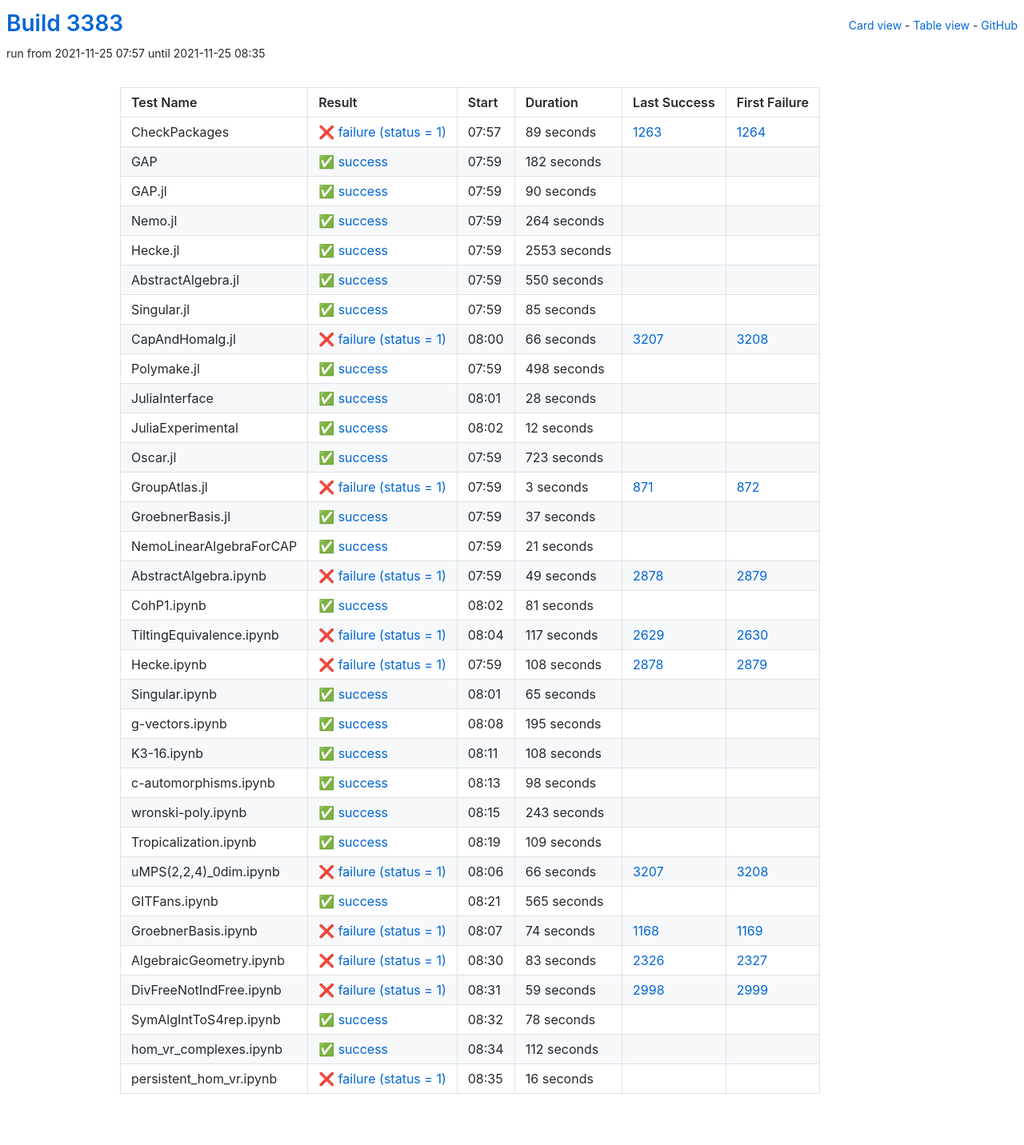
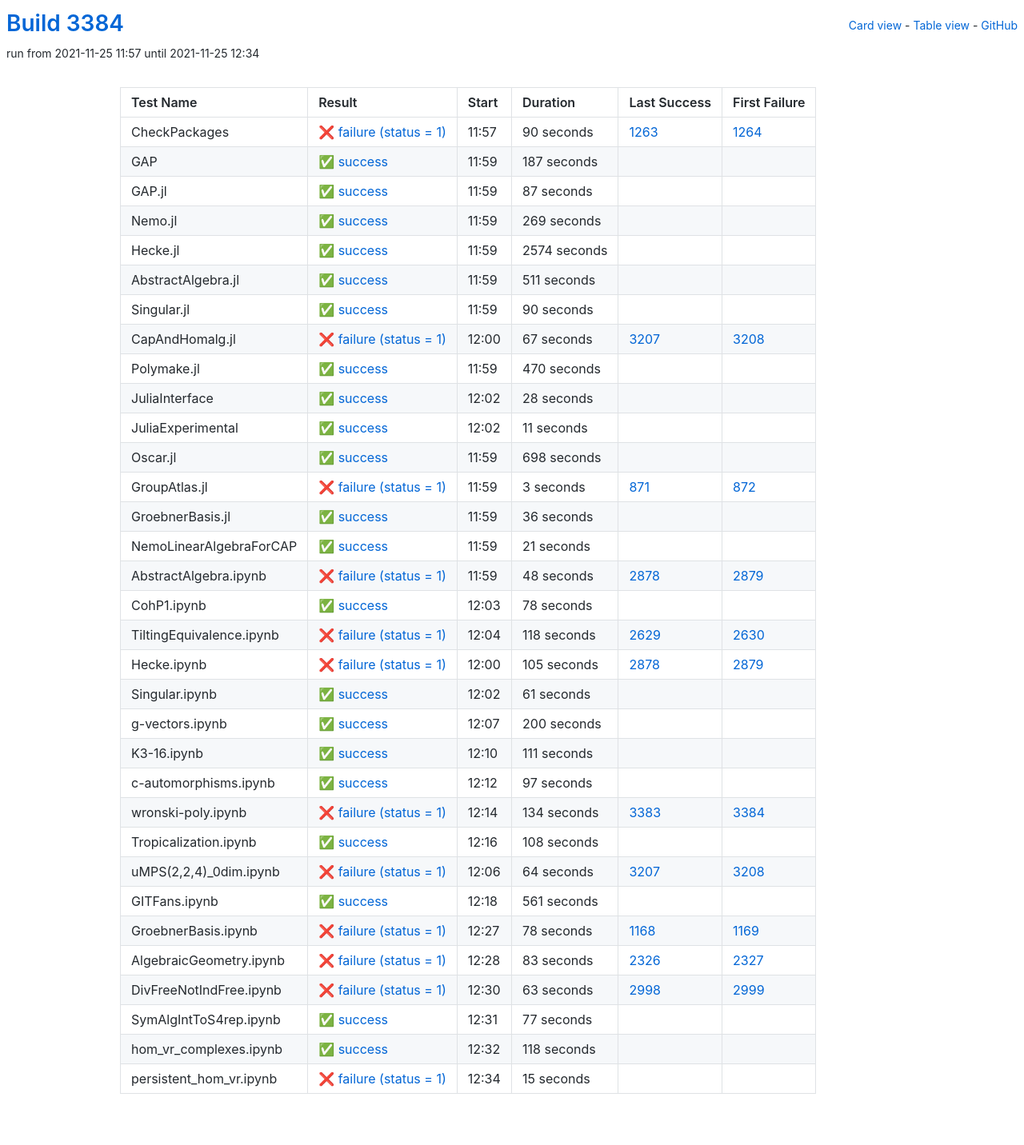
Before and after one commit to oscar-system/oscar-ci-status-stable, a Jekyll site: the page built from table.html, in a window 1280 px wide. Shown: the whole page at 80% size. Built offline with Jekyll 4.4.1, drawn with Linux system fonts in a browser that asks for light colours.

Commit message:
Build #3384

```diff
--- a/_data/ci.yml
+++ b/_data/ci.yml
@@ -1,6 +1,6 @@
 ---
-build: 3383
-build_url: https://oscarci.mathematik.uni-kl.de/job/oscar-stable/3383/
+build: 3384
+build_url: https://oscarci.mathematik.uni-kl.de/job/oscar-stable/3384/
 job: oscar-stable
 organization: oscar-system
 repo: oscar-ci-status-stable
@@ -8,32 +8,80 @@ repourl: https://github.com/oscar-system/oscar-ci-status-stable
 tests:
 - name: CheckPackages
   id: checkpackages
-  log: https://oscarci.mathematik.uni-kl.de/job/oscar-stable/3383/artifact/logs/build-3383/CheckPackages.log
-  start: 2021-11-25 07:57
+  log: https://oscarci.mathematik.uni-kl.de/job/oscar-stable/3384/artifact/logs/build-3384/CheckPackages.log
+  start: 2021-11-25 11:57
   success: false
   exitcode: 1
   status: failure
-  duration: 89
+  duration: 90
   last_success: 1263
   last_success_url: https://oscarci.mathematik.uni-kl.de/job/oscar-stable/1263/
   first_failure: 1264
   first_failure_url: https://oscarci.mathematik.uni-kl.de/job/oscar-stable/1264/
 - name: GAP
   id: gap
-  log: https://oscarci.mathematik.uni-kl.de/job/oscar-stable/3383/artifact/logs/build-3383/GAP.log
-  start: 2021-11-25 07:59
+  log: https://oscarci.mathematik.uni-kl.de/job/oscar-stable/3384/artifact/logs/build-3384/GAP.log
+  start: 2021-11-25 11:59
   success: true
   exitcode: 0
   status: success
-  duration: 182
+  duration: 187
   last_success: false
   last_success_url:
   first_failure: false
   first_failure_url:
 - name: GAP.jl
   id: gap-jl
-  log: https://oscarci.mathematik.uni-kl.de/job/oscar-stable/3383/artifact/logs/build-3383/GAP.jl.log
-  start: 2021-11-25 07:59
+  log: https://oscarci.mathematik.uni-kl.de/job/oscar-stable/3384/artifact/logs/build-3384/GAP.jl.log
+  start: 2021-11-25 11:59
+  success: true
+  exitcode: 0
+  status: success
+  duration: 87
+  last_success: false
+  last_success_url:
+  first_failure: false
+  first_failure_url:
+- name: Nemo.jl
+  id: nemo-jl
+  log: https://oscarci.mathematik.uni-kl.de/job/oscar-stable/3384/artifact/logs/build-3384/Nemo.jl.log
+  start: 2021-11-25 11:59
+  success: true
+  exitcode: 0
+  status: success
+  duration: 269
+  last_success: false
+  last_success_url:
+  first_failure: false
+  first_failure_url:
+- name: Hecke.jl
+  id: hecke-jl
+  log: https://oscarci.mathematik.uni-kl.de/job/oscar-stable/3384/artifact/logs/build-3384/Hecke.jl.log
+  start: 2021-11-25 11:59
+  success: true
+  exitcode: 0
+  status: success
+  duration: 2574
+  last_success: false
+  last_success_url:
+  first_failure: false
+  first_failure_url:
+- name: AbstractAlgebra.jl
+  id: abstractalgebra-jl
+  log: https://oscarci.mathematik.uni-kl.de/job/oscar-stable/3384/artifact/logs/build-3384/AbstractAlgebra.jl.log
+  start: 2021-11-25 11:59
+  success: true
+  exitcode: 0
+  status: success
+  duration: 511
+  last_success: false
+  last_success_url:
+  first_failure: false
+  first_failure_url:
+- name: Singular.jl
+  id: singular-jl
+  log: https://oscarci.mathematik.uni-kl.de/job/oscar-stable/3384/artifact/logs/build-3384/Singular.jl.log
+  start: 2021-11-25 11:59
   success: true
   exitcode: 0
   status: success
@@ -42,82 +90,34 @@ tests:
   last_success_url:
   first_failure: false
   first_failure_url:
-- name: Nemo.jl
-  id: nemo-jl
-  log: https://oscarci.mathematik.uni-kl.de/job/oscar-stable/3383/artifact/logs/build-3383/Nemo.jl.log
-  start: 2021-11-25 07:59
-  success: true
-  exitcode: 0
-  status: success
-  duration: 264
-  last_success: false
-  last_success_url:
-  first_failure: false
-  first_failure_url:
-- name: Hecke.jl
-  id: hecke-jl
-  log: https://oscarci.mathematik.uni-kl.de/job/oscar-stable/3383/artifact/logs/build-3383/Hecke.jl.log
-  start: 2021-11-25 07:59
-  success: true
-  exitcode: 0
-  status: success
-  duration: 2553
-  last_success: false
-  last_success_url:
-  first_failure: false
-  first_failure_url:
-- name: AbstractAlgebra.jl
-  id: abstractalgebra-jl
-  log: https://oscarci.mathematik.uni-kl.de/job/oscar-stable/3383/artifact/logs/build-3383/AbstractAlgebra.jl.log
-  start: 2021-11-25 07:59
-  success: true
-  exitcode: 0
-  status: success
-  duration: 550
-  last_success: false
-  last_success_url:
-  first_failure: false
-  first_failure_url:
-- name: Singular.jl
-  id: singular-jl
-  log: https://oscarci.mathematik.uni-kl.de/job/oscar-stable/3383/artifact/logs/build-3383/Singular.jl.log
-  start: 2021-11-25 07:59
-  success: true
-  exitcode: 0
-  status: success
-  duration: 85
-  last_success: false
-  last_success_url:
-  first_failure: false
-  first_failure_url:
 - name: CapAndHomalg.jl
   id: capandhomalg-jl
-  log: https://oscarci.mathematik.uni-kl.de/job/oscar-stable/3383/artifact/logs/build-3383/CapAndHomalg.jl.log
-  start: 2021-11-25 08:00
+  log: https://oscarci.mathematik.uni-kl.de/job/oscar-stable/3384/artifact/logs/build-3384/CapAndHomalg.jl.log
+  start: 2021-11-25 12:00
   success: false
   exitcode: 1
   status: failure
-  duration: 66
+  duration: 67
   last_success: 3207
   last_success_url: https://oscarci.mathematik.uni-kl.de/job/oscar-stable/3207/
   first_failure: 3208
   first_failure_url: https://oscarci.mathematik.uni-kl.de/job/oscar-stable/3208/
 - name: Polymake.jl
   id: polymake-jl
-  log: https://oscarci.mathematik.uni-kl.de/job/oscar-stable/3383/artifact/logs/build-3383/Polymake.jl.log
-  start: 2021-11-25 07:59
+  log: https://oscarci.mathematik.uni-kl.de/job/oscar-stable/3384/artifact/logs/build-3384/Polymake.jl.log
+  start: 2021-11-25 11:59
   success: true
   exitcode: 0
   status: success
-  duration: 498
+  duration: 470
   last_success: false
   last_success_url:
   first_failure: false
   first_failure_url:
 - name: JuliaInterface
   id: juliainterface
-  log: https://oscarci.mathematik.uni-kl.de/job/oscar-stable/3383/artifact/logs/build-3383/JuliaInterface.log
-  start: 2021-11-25 08:01
+  log: https://oscarci.mathematik.uni-kl.de/job/oscar-stable/3384/artifact/logs/build-3384/JuliaInterface.log
+  start: 2021-11-25 12:02
   success: true
   exitcode: 0
   status: success
@@ -128,32 +128,32 @@ tests:
   first_failure_url:
 - name: JuliaExperimental
   id: juliaexperimental
-  log: https://oscarci.mathematik.uni-kl.de/job/oscar-stable/3383/artifact/logs/build-3383/JuliaExperimental.log
-  start: 2021-11-25 08:02
+  log: https://oscarci.mathematik.uni-kl.de/job/oscar-stable/3384/artifact/logs/build-3384/JuliaExperimental.log
+  start: 2021-11-25 12:02
   success: true
   exitcode: 0
   status: success
-  duration: 12
+  duration: 11
   last_success: false
   last_success_url:
   first_failure: false
   first_failure_url:
 - name: Oscar.jl
   id: oscar-jl
-  log: https://oscarci.mathematik.uni-kl.de/job/oscar-stable/3383/artifact/logs/build-3383/Oscar.jl.log
-  start: 2021-11-25 07:59
+  log: https://oscarci.mathematik.uni-kl.de/job/oscar-stable/3384/artifact/logs/build-3384/Oscar.jl.log
+  start: 2021-11-25 11:59
   success: true
   exitcode: 0
   status: success
-  duration: 723
+  duration: 698
   last_success: false
   last_success_url:
   first_failure: false
   first_failure_url:
 - name: GroupAtlas.jl
   id: groupatlas-jl
-  log: https://oscarci.mathematik.uni-kl.de/job/oscar-stable/3383/artifact/logs/build-3383/GroupAtlas.jl.log
-  start: 2021-11-25 07:59
+  log: https://oscarci.mathematik.uni-kl.de/job/oscar-stable/3384/artifact/logs/build-3384/GroupAtlas.jl.log
+  start: 2021-11-25 11:59
   success: false
   exitcode: 1
   status: failure
@@ -164,20 +164,20 @@ tests:
   first_failure_url: https://oscarci.mathematik.uni-kl.de/job/oscar-stable/872/
 - name: GroebnerBasis.jl
   id: groebnerbasis-jl
-  log: https://oscarci.mathematik.uni-kl.de/job/oscar-stable/3383/artifact/logs/build-3383/GroebnerBasis.jl.log
-  start: 2021-11-25 07:59
+  log: https://oscarci.mathematik.uni-kl.de/job/oscar-stable/3384/artifact/logs/build-3384/GroebnerBasis.jl.log
+  start: 2021-11-25 11:59
   success: true
   exitcode: 0
   status: success
-  duration: 37
+  duration: 36
   last_success: false
   last_success_url:
   first_failure: false
   first_failure_url:
 - name: NemoLinearAlgebraForCAP
   id: nemolinearalgebraforcap
-  log: https://oscarci.mathematik.uni-kl.de/job/oscar-stable/3383/artifact/logs/build-3383/NemoLinearAlgebraForCAP.log
-  start: 2021-11-25 07:59
+  log: https://oscarci.mathematik.uni-kl.de/job/oscar-stable/3384/artifact/logs/build-3384/NemoLinearAlgebraForCAP.log
+  start: 2021-11-25 11:59
   success: true
   exitcode: 0
   status: success
@@ -188,80 +188,116 @@ tests:
   first_failure_url:
 - name: AbstractAlgebra.ipynb
   id: abstractalgebra-ipynb
-  log: https://oscarci.mathematik.uni-kl.de/job/oscar-stable/3383/artifact/logs/build-3383/AbstractAlgebra.ipynb.log
-  start: 2021-11-25 07:59
+  log: https://oscarci.mathematik.uni-kl.de/job/oscar-stable/3384/artifact/logs/build-3384/AbstractAlgebra.ipynb.log
+  start: 2021-11-25 11:59
   success: false
   exitcode: 1
   status: failure
-  duration: 49
+  duration: 48
   last_success: 2878
   last_success_url: https://oscarci.mathematik.uni-kl.de/job/oscar-stable/2878/
   first_failure: 2879
   first_failure_url: https://oscarci.mathematik.uni-kl.de/job/oscar-stable/2879/
 - name: CohP1.ipynb
   id: cohp1-ipynb
-  log: https://oscarci.mathematik.uni-kl.de/job/oscar-stable/3383/artifact/logs/build-3383/CohP1.ipynb.log
-  start: 2021-11-25 08:02
+  log: https://oscarci.mathematik.uni-kl.de/job/oscar-stable/3384/artifact/logs/build-3384/CohP1.ipynb.log
+  start: 2021-11-25 12:03
   success: true
   exitcode: 0
   status: success
-  duration: 81
+  duration: 78
   last_success: false
   last_success_url:
   first_failure: false
   first_failure_url:
 - name: TiltingEquivalence.ipynb
   id: tiltingequivalence-ipynb
-  log: https://oscarci.mathematik.uni-kl.de/job/oscar-stable/3383/artifact/logs/build-3383/TiltingEquivalence.ipynb.log
-  start: 2021-11-25 08:04
+  log: https://oscarci.mathematik.uni-kl.de/job/oscar-stable/3384/artifact/logs/build-3384/TiltingEquivalence.ipynb.log
+  start: 2021-11-25 12:04
   success: false
   exitcode: 1
   status: failure
-  duration: 117
+  duration: 118
   last_success: 2629
   last_success_url: https://oscarci.mathematik.uni-kl.de/job/oscar-stable/2629/
   first_failure: 2630
   first_failure_url: https://oscarci.mathematik.uni-kl.de/job/oscar-stable/2630/
 - name: Hecke.ipynb
   id: hecke-ipynb
-  log: https://oscarci.mathematik.uni-kl.de/job/oscar-stable/3383/artifact/logs/build-3383/Hecke.ipynb.log
-  start: 2021-11-25 07:59
+  log: https://oscarci.mathematik.uni-kl.de/job/oscar-stable/3384/artifact/logs/build-3384/Hecke.ipynb.log
+  start: 2021-11-25 12:00
   success: false
   exitcode: 1
   status: failure
-  duration: 108
+  duration: 105
   last_success: 2878
   last_success_url: https://oscarci.mathematik.uni-kl.de/job/oscar-stable/2878/
   first_failure: 2879
   first_failure_url: https://oscarci.mathematik.uni-kl.de/job/oscar-stable/2879/
 - name: Singular.ipynb
   id: singular-ipynb
-  log: https://oscarci.mathematik.uni-kl.de/job/oscar-stable/3383/artifact/logs/build-3383/Singular.ipynb.log
-  start: 2021-11-25 08:01
+  log: https://oscarci.mathematik.uni-kl.de/job/oscar-stable/3384/artifact/logs/build-3384/Singular.ipynb.log
+  start: 2021-11-25 12:02
   success: true
   exitcode: 0
   status: success
-  duration: 65
+  duration: 61
   last_success: false
   last_success_url:
   first_failure: false
   first_failure_url:
 - name: g-vectors.ipynb
   id: g-vectors-ipynb
-  log: https://oscarci.mathematik.uni-kl.de/job/oscar-stable/3383/artifact/logs/build-3383/g-vectors.ipynb.log
-  start: 2021-11-25 08:08
+  log: https://oscarci.mathematik.uni-kl.de/job/oscar-stable/3384/artifact/logs/build-3384/g-vectors.ipynb.log
+  start: 2021-11-25 12:07
   success: true
   exitcode: 0
   status: success
-  duration: 195
+  duration: 200
   last_success: false
   last_success_url:
   first_failure: false
   first_failure_url:
 - name: K3-16.ipynb
   id: k3-16-ipynb
-  log: https://oscarci.mathematik.uni-kl.de/job/oscar-stable/3383/artifact/logs/build-3383/K3-16.ipynb.log
-  start: 2021-11-25 08:11
+  log: https://oscarci.mathematik.uni-kl.de/job/oscar-stable/3384/artifact/logs/build-3384/K3-16.ipynb.log
+  start: 2021-11-25 12:10
+  success: true
+  exitcode: 0
+  status: success
+  duration: 111
+  last_success: false
+  last_success_url:
+  first_failure: false
+  first_failure_url:
+- name: c-automorphisms.ipynb
+  id: c-automorphisms-ipynb
+  log: https://oscarci.mathematik.uni-kl.de/job/oscar-stable/3384/artifact/logs/build-3384/c-automorphisms.ipynb.log
+  start: 2021-11-25 12:12
+  success: true
+  exitcode: 0
+  status: success
+  duration: 97
+  last_success: false
+  last_success_url:
+  first_failure: false
+  first_failure_url:
+- name: wronski-poly.ipynb
+  id: wronski-poly-ipynb
+  log: https://oscarci.mathematik.uni-kl.de/job/oscar-stable/3384/artifact/logs/build-3384/wronski-poly.ipynb.log
+  start: 2021-11-25 12:14
+  success: false
+  exitcode: 1
+  status: failure
+  duration: 134
+  last_success: 3383
+  last_success_url: https://oscarci.mathematik.uni-kl.de/job/oscar-stable/3383/
+  first_failure: 3384
+  first_failure_url: https://oscarci.mathematik.uni-kl.de/job/oscar-stable/3384/
+- name: Tropicalization.ipynb
+  id: tropicalization-ipynb
+  log: https://oscarci.mathematik.uni-kl.de/job/oscar-stable/3384/artifact/logs/build-3384/Tropicalization.ipynb.log
+  start: 2021-11-25 12:16
   success: true
   exitcode: 0
   status: success
@@ -270,82 +306,46 @@ tests:
   last_success_url:
   first_failure: false
   first_failure_url:
-- name: c-automorphisms.ipynb
-  id: c-automorphisms-ipynb
-  log: https://oscarci.mathematik.uni-kl.de/job/oscar-stable/3383/artifact/logs/build-3383/c-automorphisms.ipynb.log
-  start: 2021-11-25 08:13
-  success: true
-  exitcode: 0
-  status: success
-  duration: 98
-  last_success: false
-  last_success_url:
-  first_failure: false
-  first_failure_url:
-- name: wronski-poly.ipynb
-  id: wronski-poly-ipynb
-  log: https://oscarci.mathematik.uni-kl.de/job/oscar-stable/3383/artifact/logs/build-3383/wronski-poly.ipynb.log
-  start: 2021-11-25 08:15
-  success: true
-  exitcode: 0
-  status: success
-  duration: 243
-  last_success: false
-  last_success_url:
-  first_failure: false
-  first_failure_url:
-- name: Tropicalization.ipynb
-  id: tropicalization-ipynb
-  log: https://oscarci.mathematik.uni-kl.de/job/oscar-stable/3383/artifact/logs/build-3383/Tropicalization.ipynb.log
-  start: 2021-11-25 08:19
-  success: true
-  exitcode: 0
-  status: success
-  duration: 109
-  last_success: false
-  last_success_url:
-  first_failure: false
-  first_failure_url:
 - name: uMPS(2,2,4)_0dim.ipynb
   id: umps-2-2-4-0dim-ipynb
-  log: https://oscarci.mathematik.uni-kl.de/job/oscar-stable/3383/artifact/logs/build-3383/uMPS-2-2-4-_0dim.ipynb.log
-  start: 2021-11-25 08:06
+  log: https://oscarci.mathematik.uni-kl.de/job/oscar-stable/3384/artifact/logs/build-3384/uMPS-2-2-4-_0dim.ipynb.log
+  start: 2021-11-25 12:06
   success: false
   exitcode: 1
   status: failure
-  duration: 66
+  duration: 64
   last_success: 3207
   last_success_url: https://oscarci.mathematik.uni-kl.de/job/oscar-stable/3207/
   first_failure: 3208
   first_failure_url: https://oscarci.mathematik.uni-kl.de/job/oscar-stable/3208/
 - name: GITFans.ipynb
   id: gitfans-ipynb
-  log: https://oscarci.mathematik.uni-kl.de/job/oscar-stable/3383/artifact/logs/build-3383/GITFans.ipynb.log
-  start: 2021-11-25 08:21
+  log: https://oscarci.mathematik.uni-kl.de/job/oscar-stable/3384/artifact/logs/build-3384/GITFans.ipynb.log
+  start: 2021-11-25 12:18
   success: true
   exitcode: 0
   status: success
-  duration: 565
+  duration: 561
   last_success: false
   last_success_url:
   first_failure: false
   first_failure_url:
 - name: GroebnerBasis.ipynb
   id: groebnerbasis-ipynb
-  log: https://oscarci.mathematik.uni-kl.de/job/oscar-stable/3383/artifact/logs/build-3383/GroebnerBasis.ipynb.log
-  start: 2021-11-25 08:07
+  log: https://oscarci.mathematik.uni-kl.de/job/oscar-stable/3384/artifact/logs/build-3384/GroebnerBasis.ipynb.log
+  start: 2021-11-25 12:27
   success: false
   exitcode: 1
   status: failure
-  duration: 74
+  duration: 78
   last_success: 1168
   last_success_url: https://oscarci.mathematik.uni-kl.de/job/oscar-stable/1168/
   first_failure: 1169
   first_failure_url: https://oscarci.mathematik.uni-kl.de/job/oscar-stable/1169/
 - name: AlgebraicGeometry.ipynb
   id: algebraicgeometry-ipynb
-  log: https://oscarci.mathematik.uni-kl.de/job/oscar-stable/3383/artifact/logs/build-3383/AlgebraicGeometry.ipynb.log
-  start: 2021-11-25 08:30
+  log: https://oscarci.mathematik.uni-kl.de/job/oscar-stable/3384/artifact/logs/build-3384/AlgebraicGeometry.ipynb.log
+  start: 2021-11-25 12:28
   success: false
   exitcode: 1
   status: failure
@@ -356,48 +356,48 @@ tests:
   first_failure_url: https://oscarci.mathematik.uni-kl.de/job/oscar-stable/2327/
 - name: DivFreeNotIndFree.ipynb
   id: divfreenotindfree-ipynb
-  log: https://oscarci.mathematik.uni-kl.de/job/oscar-stable/3383/artifact/logs/build-3383/DivFreeNotIndFree.ipynb.log
-  start: 2021-11-25 08:31
+  log: https://oscarci.mathematik.uni-kl.de/job/oscar-stable/3384/artifact/logs/build-3384/DivFreeNotIndFree.ipynb.log
+  start: 2021-11-25 12:30
   success: false
   exitcode: 1
   status: failure
-  duration: 59
+  duration: 63
   last_success: 2998
   last_success_url: https://oscarci.mathematik.uni-kl.de/job/oscar-stable/2998/
   first_failure: 2999
   first_failure_url: https://oscarci.mathematik.uni-kl.de/job/oscar-stable/2999/
 - name: SymAlgIntToS4rep.ipynb
   id: symalginttos4rep-ipynb
-  log: https://oscarci.mathematik.uni-kl.de/job/oscar-stable/3383/artifact/logs/build-3383/SymAlgIntToS4rep.ipynb.log
-  start: 2021-11-25 08:32
+  log: https://oscarci.mathematik.uni-kl.de/job/oscar-stable/3384/artifact/logs/build-3384/SymAlgIntToS4rep.ipynb.log
+  start: 2021-11-25 12:31
   success: true
   exitcode: 0
   status: success
-  duration: 78
+  duration: 77
   last_success: false
   last_success_url:
   first_failure: false
   first_failure_url:
 - name: hom_vr_complexes.ipynb
   id: hom-vr-complexes-ipynb
-  log: https://oscarci.mathematik.uni-kl.de/job/oscar-stable/3383/artifact/logs/build-3383/hom_vr_complexes.ipynb.log
-  start: 2021-11-25 08:34
+  log: https://oscarci.mathematik.uni-kl.de/job/oscar-stable/3384/artifact/logs/build-3384/hom_vr_complexes.ipynb.log
+  start: 2021-11-25 12:32
   success: true
   exitcode: 0
   status: success
-  duration: 112
+  duration: 118
   last_success: false
   last_success_url:
   first_failure: false
   first_failure_url:
 - name: persistent_hom_vr.ipynb
   id: persistent-hom-vr-ipynb
-  log: https://oscarci.mathematik.uni-kl.de/job/oscar-stable/3383/artifact/logs/build-3383/persistent_hom_vr.ipynb.log
-  start: 2021-11-25 08:35
+  log: https://oscarci.mathematik.uni-kl.de/job/oscar-stable/3384/artifact/logs/build-3384/persistent_hom_vr.ipynb.log
+  start: 2021-11-25 12:34
   success: false
   exitcode: 1
   status: failure
-  duration: 16
+  duration: 15
   last_success: false
   last_success_url:
   first_failure: false
```
Also changed, not shown: README.md.
